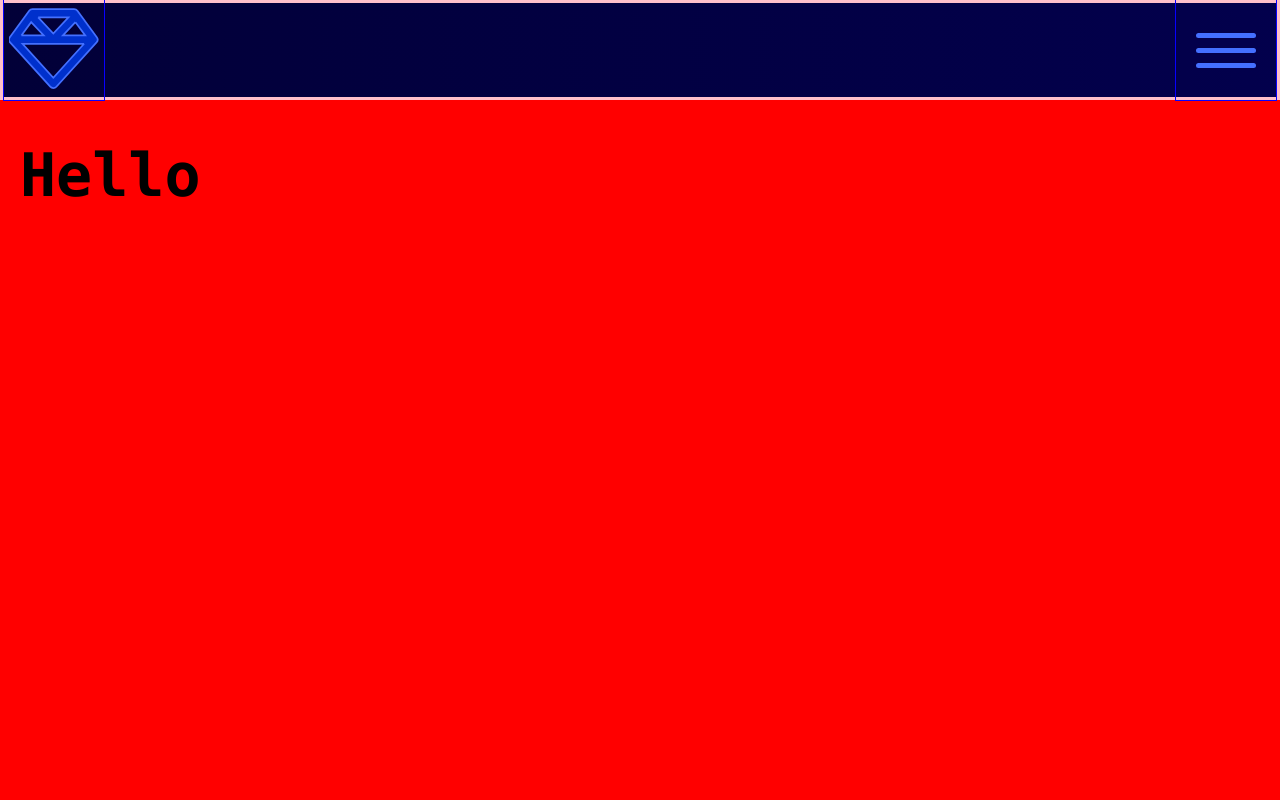
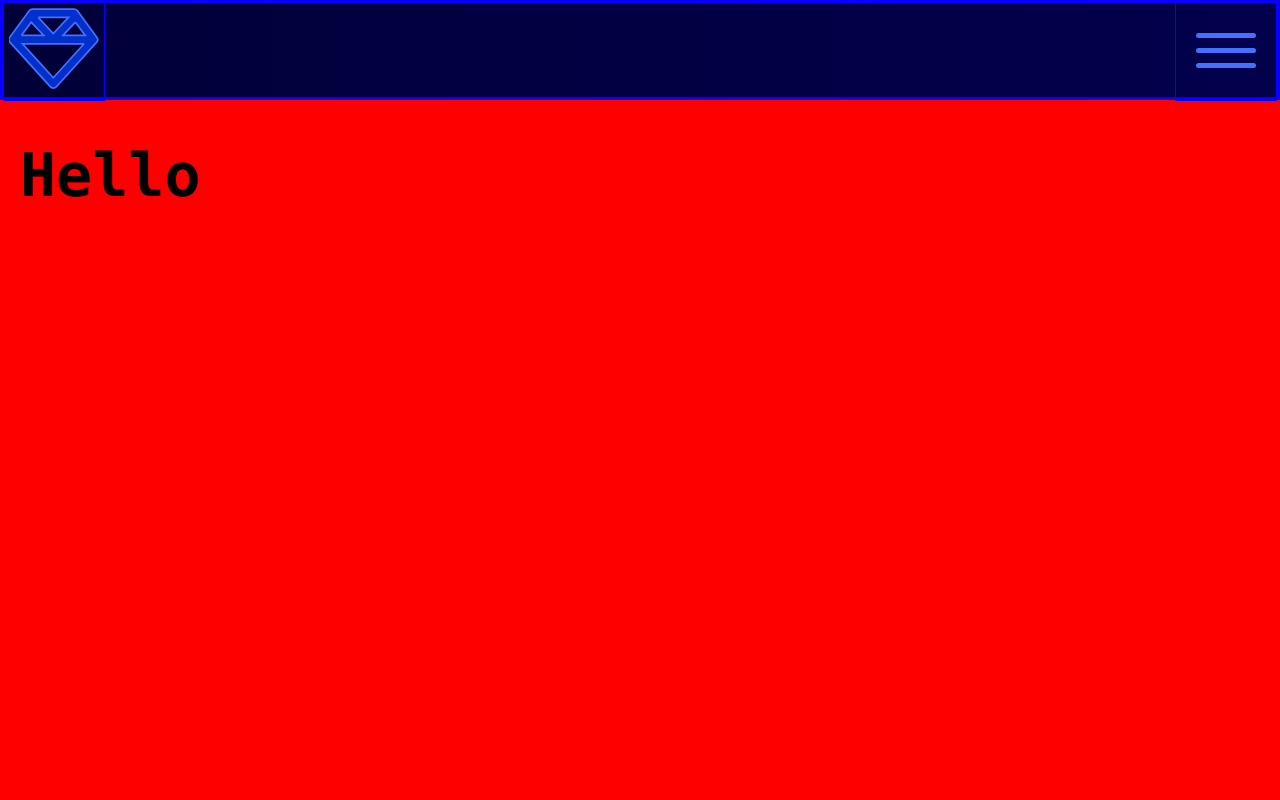
Before and after one commit to Randomguy660/animate-on-scroll, a React (Vite) app: page / in a window 1280 px wide. Shown: the top 800 px of the page. Built offline with nearby package versions, Linux system fonts and the light colour scheme.

Commit message:
DAIZY<3333

```diff
--- a/src/Components/Header/Full/Header.module.css
+++ b/src/Components/Header/Full/Header.module.css
@@ -7,11 +7,9 @@
     top: 0;
     height: 100px;
     background: linear-gradient(to right, hsl(242, 100%, 11%), hsl(242, 100%, 15%));
-    border: 3px solid pink;
+    border: 3px solid hsl(242, 100%, 50%);
     display: flex;
     align-items: center;
     justify-content: space-between;
     z-index: 9999999;
 }
-
-/*hsl(242, 100%, 50%)*/
```
